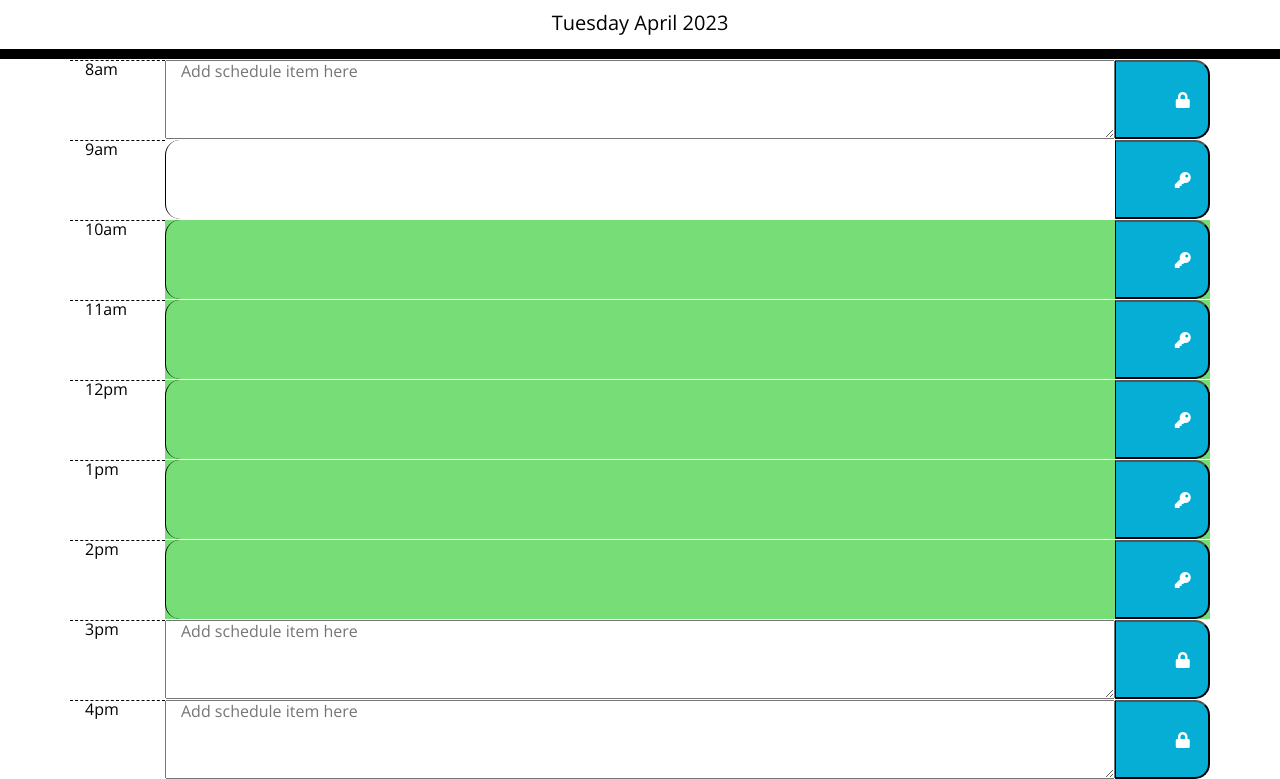
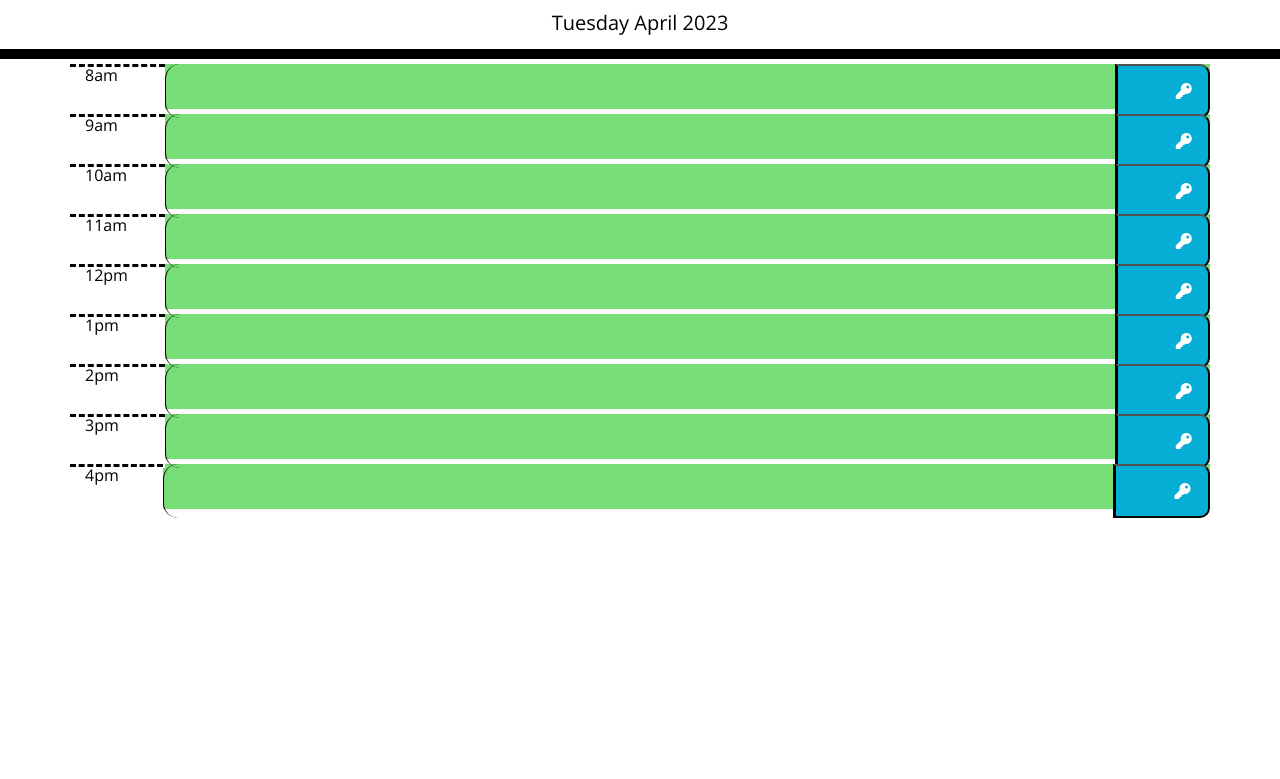
Before and after one commit to youlormansH/workSchedule, a plain HTML site: page index.html in a window 1280 px wide. Shown: the part 117-896 px from the top of the page. After the commit the page ends 800 px from the top, so only its background shows below. Drawn offline with nearby package versions, Linux system fonts and the light colour scheme.

Commit message:
made some change in the html

```diff
--- a/assets/develop/script.js
+++ b/assets/develop/script.js
@@ -31,19 +31,19 @@ $(document).ready(function () {
     //values from time and value divs and saves them to local storage
     $(".saveBtn").click(function (event) {
       event.preventDefault();
-      var value = $(this).siblings(".time").val();
+      var value = $(this).siblings(".time-day").val();
       var time = $(this).parent().attr("id").split("-")[1];
       localStorage.setItem(time, value);
     });
 
     //retrieves items from local storage and sets them in proper places
-    $("#hour-08 .time-block").val(localStorage.getItem("08"));
-    $("#hour-09 .time-block").val(localStorage.getItem("09"));
-    $("#hour-10 .time-block").val(localStorage.getItem("10"));
-    $("#hour-11 .time-block").val(localStorage.getItem("11"));
-    $("#hour-12 .time-block").val(localStorage.getItem("12"));
-    $("#hour-13 .time-block").val(localStorage.getItem("13"));
-    $("#hour-14 .time-block").val(localStorage.getItem("14"));
-    $("#hour-15 .time-block").val(localStorage.getItem("15"));
-    $("#hour-16 .time-block").val(localStorage.getItem("16"));
+    $("#hour-08 .time").val(localStorage.getItem("08"));
+    $("#hour-09 .time").val(localStorage.getItem("09"));
+    $("#hour-10 .time").val(localStorage.getItem("10"));
+    $("#hour-11 .time").val(localStorage.getItem("11"));
+    $("#hour-12 .time").val(localStorage.getItem("12"));
+    $("#hour-13 .time").val(localStorage.getItem("13"));
+    $("#hour-14 .time").val(localStorage.getItem("14"));
+    $("#hour-15 .time").val(localStorage.getItem("15"));
+    $("#hour-16 .time").val(localStorage.getItem("16"));
   });
--- a/assets/style.css
+++ b/assets/style.css
@@ -32,14 +32,14 @@ input {
 
 .row {
   white-space: pre-wrap;
-  height: 80px;
-  border-top: 1px solid white;
+  height: 50px;
+  border-top: 5px solid white;
 }
 
 .hour {
   background-color: #ffffff;
   color: #000000;
-  border-top: 1px dashed #000000;
+  border-top: 3px dashed #000000;
 }
 
 .past {
@@ -58,14 +58,14 @@ input {
 }
 
 .saveBtn {
-  border-left: 1px solid black;
-  border-top-right-radius: 15px;
-  border-bottom-right-radius: 15px;
+  border-left: 3px solid black;
+  border-top-right-radius: 10px;
+  border-bottom-right-radius: 10px;
   background-color: #06aed5;
   color: white;
 }
 
 .saveBtn i:hover {
-  font-size: 15px;
+  font-size: 10px;
   transition: all 0.3s ease-in-out;
 }
--- a/index.html
+++ b/index.html
@@ -31,18 +31,18 @@
     <div class="container">
       <!-- Timeblocks go here -->
 
-      <div id="hour-08" class="row time-div">
+      <div id="hour-08" class="row time-day">
         <div class="col-md-1 hour"><span id="8">8am</span></div>
-        <textarea class="col-md-10 time-block description" placeholder="Add schedule item here"></textarea>
-        <button class="col-md-1 saveBtn" aria-label="save button 8am">
-          <i class="fas fa-lock"></i>
+        <input class="col-md-10 time Name" placeholder=""></input>
+        <button class="col saveBtn" aria-label=" 8am">
+          <i class="fas fa-key"></i>
         </button>
       </div>
 
-      <div id="hour-09" class="row time-div">
+      <div id="hour-09" class="row time-day">
         <div class="col-md-1 hour"><span id="9">9am</span></div>
         <input class="col-md-10 time Name" placeholder=""></input>
-        <button class="col-md-1 saveBtn" aria-label="9am">
+        <button class="col saveBtn" aria-label="9am">
           <strong class="fas fa-key"></strong>
         </button>
       </div>
@@ -50,7 +50,7 @@
       <div id="hour-10" class="row time-day">
         <div class="col-md-1 hour"><span id="10">10am</span></div>
         <input class="col-md-10 time Name" placeholder=""></input>
-        <button class="col-md-1 saveBtn" aria-label="10am">
+        <button class="col saveBtn" aria-label="10am">
           <strong class="fas fa-key"></strong>
         </button>
       </div>
@@ -58,7 +58,7 @@
       <div id="hour-11" class="row time-day">
         <div class="col-md-1 hour"><span id="11">11am</span></div>
         <input class="col-md-10 time Name" placeholder=""></input>
-        <button class="col-md-1 saveBtn" aria-label="11am">
+        <button class="col saveBtn" aria-label="11am">
           <strong class="fas fa-key"></strong>
         </button>
       </div>
@@ -66,7 +66,7 @@
       <div id="hour-12" class="row time-day">
         <div class="col-md-1 hour"><span id="12">12pm</span></div>
         <input class="col-md-10 time Name" placeholder=""></input>
-        <button class="col-md-1 saveBtn" aria-label="12pm">
+        <button class="col saveBtn" aria-label="12pm">
           <strong class="fas fa-key"></strong>
         </button>
       </div>
@@ -74,7 +74,7 @@
       <div id="hour-13" class="row time-day">
         <div class="col-md-1 hour"><span id="13">1pm</span></div>
         <input class="col-md-10 time Name" placeholder=""></input>
-        <button class="col-md-1 saveBtn" aria-label="1pm">
+        <button class="col saveBtn" aria-label="1pm">
           <strong class="fas fa-key"></strong>
         </button>
       </div>
@@ -82,24 +82,24 @@
       <div id="hour-14" class="row time-day">
         <div class="col-md-1 hour"><span id="14">2pm</span></div>
         <input class="col-md-10 time Name" placeholder=""></input>
-        <button class="col-md-1 saveBtn" aria-label="2pm">
+        <button class="col saveBtn" aria-label="2pm">
           <strong class="fas fa-key"></strong>
         </button>
       </div>
 
-      <div id="hour-15" class="row time-div">
+      <div id="hour-15" class="row time-day">
         <div class="col-md-1 hour n"><span id="15">3pm</span></div>
-        <textarea class="col-md-10 time-block description" placeholder="Add schedule item here"></textarea>
-        <button class="col-md-1 saveBtn" aria-label="save button 3pm">
-          <i class="fas fa-lock"></i>
+        <input class="col-md-10 time Name" placeholder=""></input>
+        <button class="col saveBtn" aria-label="3pm">
+          <strong class="fas fa-key"></strong>
         </button>
       </div>
 
-      <div id="hour-16" class="row time-div">
-        <div class="col-md-1 hour"><span id="16">4pm</span></div>
-        <textarea class="col-md-10 time-block description" placeholder="Add schedule item here"></textarea>
-        <button class="col-md-1 saveBtn" aria-label="save button 4pm">
-          <i class="fas fa-lock"></i>
+      <div id="hour-16" class="row time-day">
+        <div class="col hour"><span id="16">4pm</span></div>
+        <input class="col-md-10 time Name" placeholder=""></input>
+        <button class="col saveBtn" aria-label=" 4pm">
+          <strong class="fas fa-key"></strong>
         </button>
       </div>
     </div>
```
